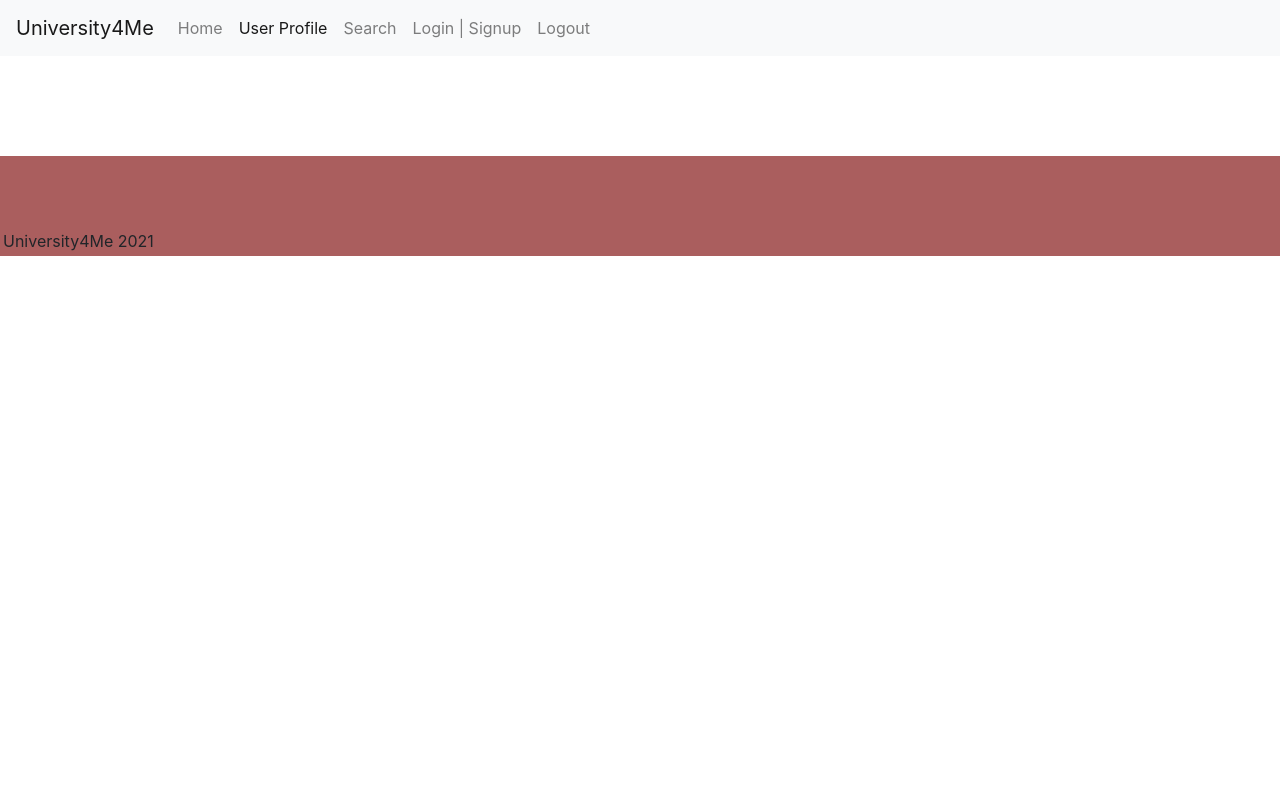
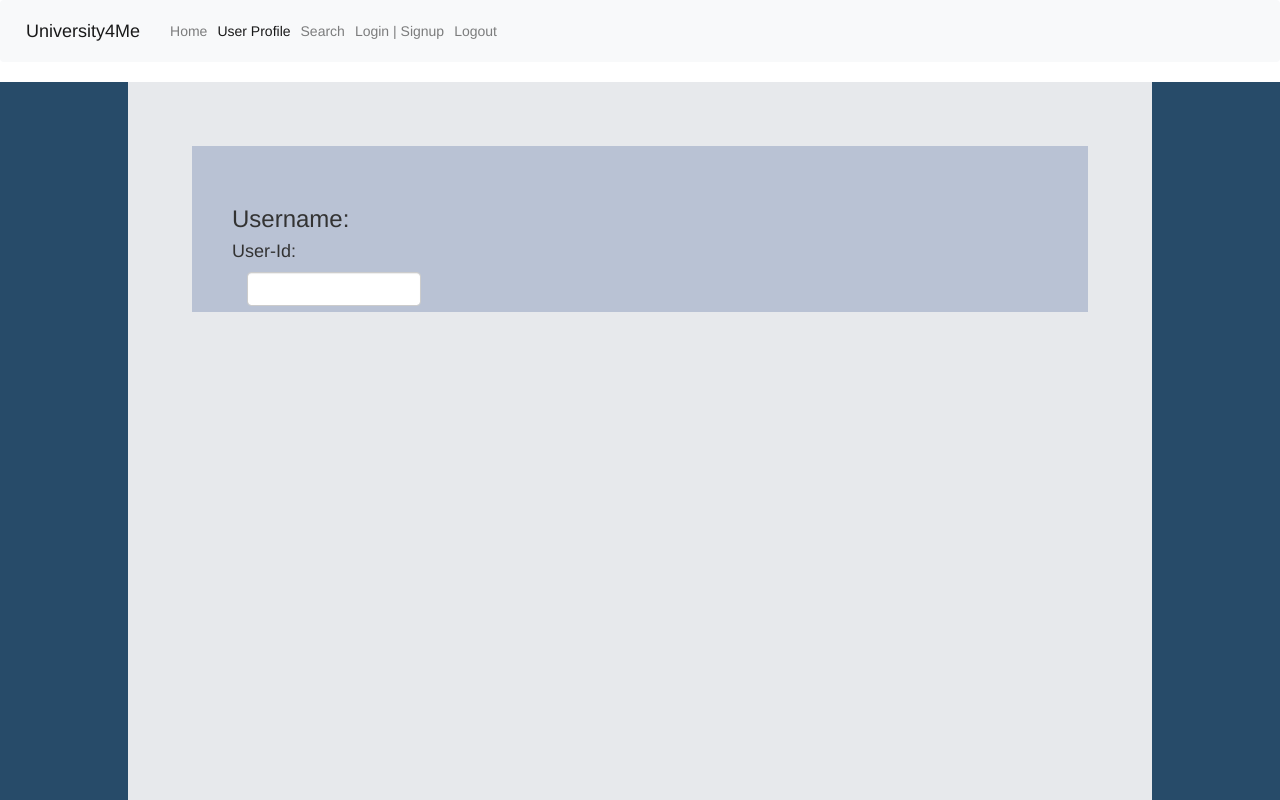
Before and after one commit to shrwnwilliams/university4me, a React (Create React App) app in the folder client/: page /profile in a window 1280 px wide. Built offline with nearby package versions, Linux system fonts and the light colour scheme; no server answers; the HTML template or start-up script is replaced by a standard one.

Commit message:
app.js exact paths updated, working on user profile

```diff
--- a/client/src/App.js
+++ b/client/src/App.js
@@ -8,6 +8,8 @@ import Wrapper from "./components/Wrapper";
 import Footer from "./components/Footer";
 import Homepage from "./pages/Homepage";
 import Search from "./pages/Search";
+import User from './pages/User';
+import Signup from './pages/Signup';
 import 'bootstrap/dist/css/bootstrap.min.css';
 
 function App() {
@@ -91,6 +93,8 @@ function App() {
           <Route exact path="/" component={Homepage} />
           <Route exact path="/home" component={Homepage} />
           <Route exact path="/search" component={Search} />
+          <Route exact path='/profile' component={User} />
+          <Route exact path='/login' component={Signup} />
           {/* <Route exact path="/login" component={Login} /> */}
         </Wrapper>
         <Footer />
--- a/client/src/pages/User/index.js
+++ b/client/src/pages/User/index.js
@@ -0,0 +1,54 @@
+import React, { useState } from 'react';
+import { render } from 'react-dom';
+import style from './style.css';
+
+
+
+const User = () => {
+    const [act, setAct] = useState();
+    const [sat, setSat] = useState();
+
+    const handler = (e) => {
+        e.preventDefault();
+        console.log('ACT is ' + act);
+        console.log('SAT is ' + sat);
+    }
+
+    return (
+        <div className='page'>
+            <div className='overlay'>
+                <div className='userinfo'>
+                    <div>
+                        <h3>Username: { User.username }</h3>
+                        <h4>User-Id: { User.userid }</h4>
+                    </div>
+                    <div className='col-sm-3'>
+                        <form onSubmit={handler}>
+                            <input
+                                className='form-control'
+                                type='text'
+                                placeholder=''
+                                name='act'
+
+                            />
+                        </form>
+                    </div>
+                    <div className='col-sm-3'>
+
+                    </div>
+                </div>
+                <div>
+
+                </div>
+            </div>
+        <link
+        rel="stylesheet"
+        href="https://maxcdn.bootstrapcdn.com/bootstrap/3.3.7/css/bootstrap.min.css"
+        integrity="sha384-BVYiiSIFeK1dGmJRAkycuHAHRg32OmUcww7on3RYdg4Va+PmSTsz/K68vbdEjh4u"
+        crossorigin="anonymous"
+        />
+        </div>
+    )
+}
+
+export default User;
--- /dev/null
+++ b/client/src/pages/User/style.css
@@ -0,0 +1,24 @@
+html, body {
+    width: 100%;
+    height: 100%;
+    padding: 0;
+    margin: 0;
+    overflow-x: hidden;
+}
+
+.page {
+    background-color: #274b69;
+}
+
+.overlay {
+    background-color: #e7e9ec;
+    width: 80%;
+    height: 100vh;
+    margin: 0 auto;
+    padding: 8vh;
+}
+
+.userinfo {
+    background-color: #b9c2d4;
+    padding: 5vh;
+}
```
Also changed, not shown: client/src/pages/Homepage/index.js (+6 -6 lines).
